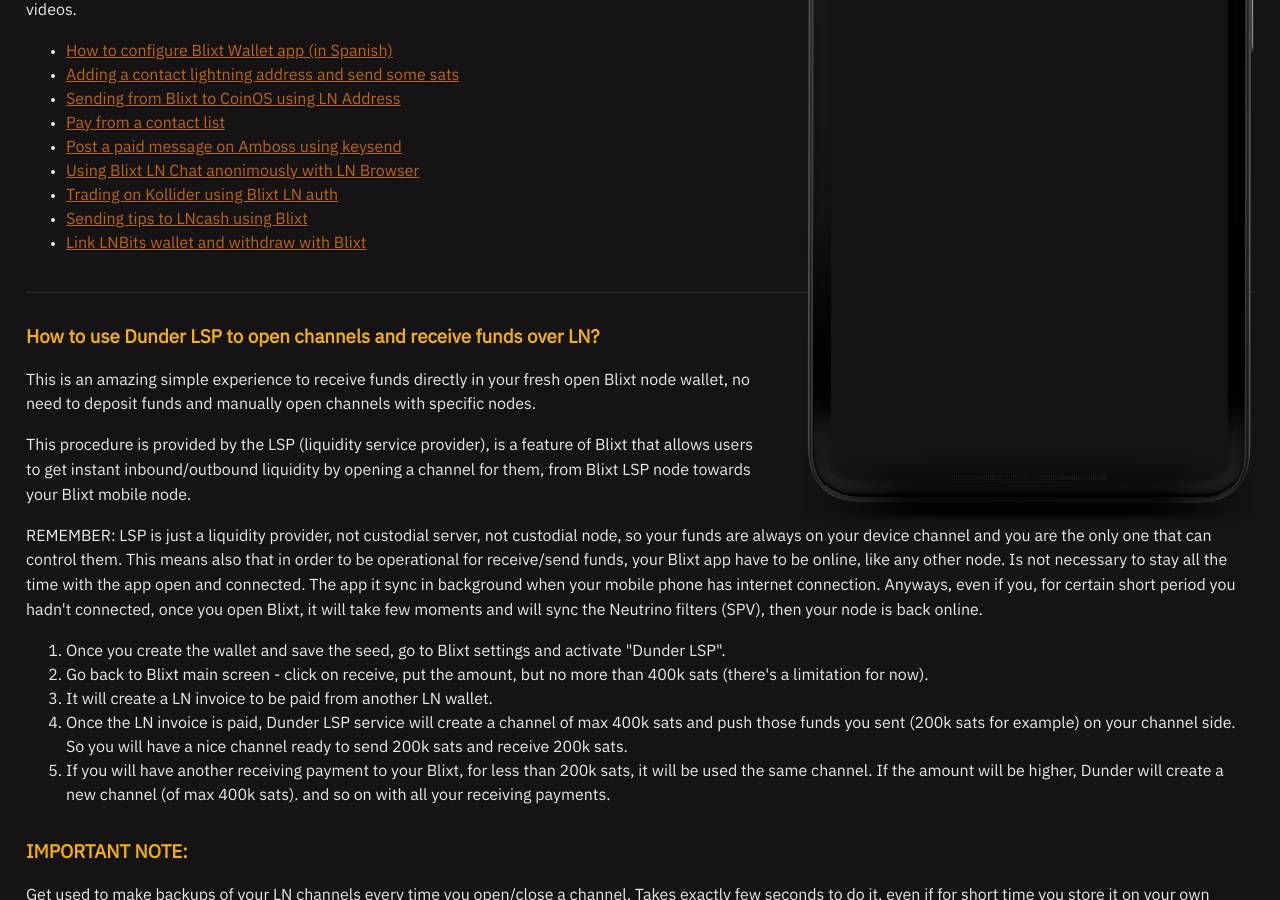
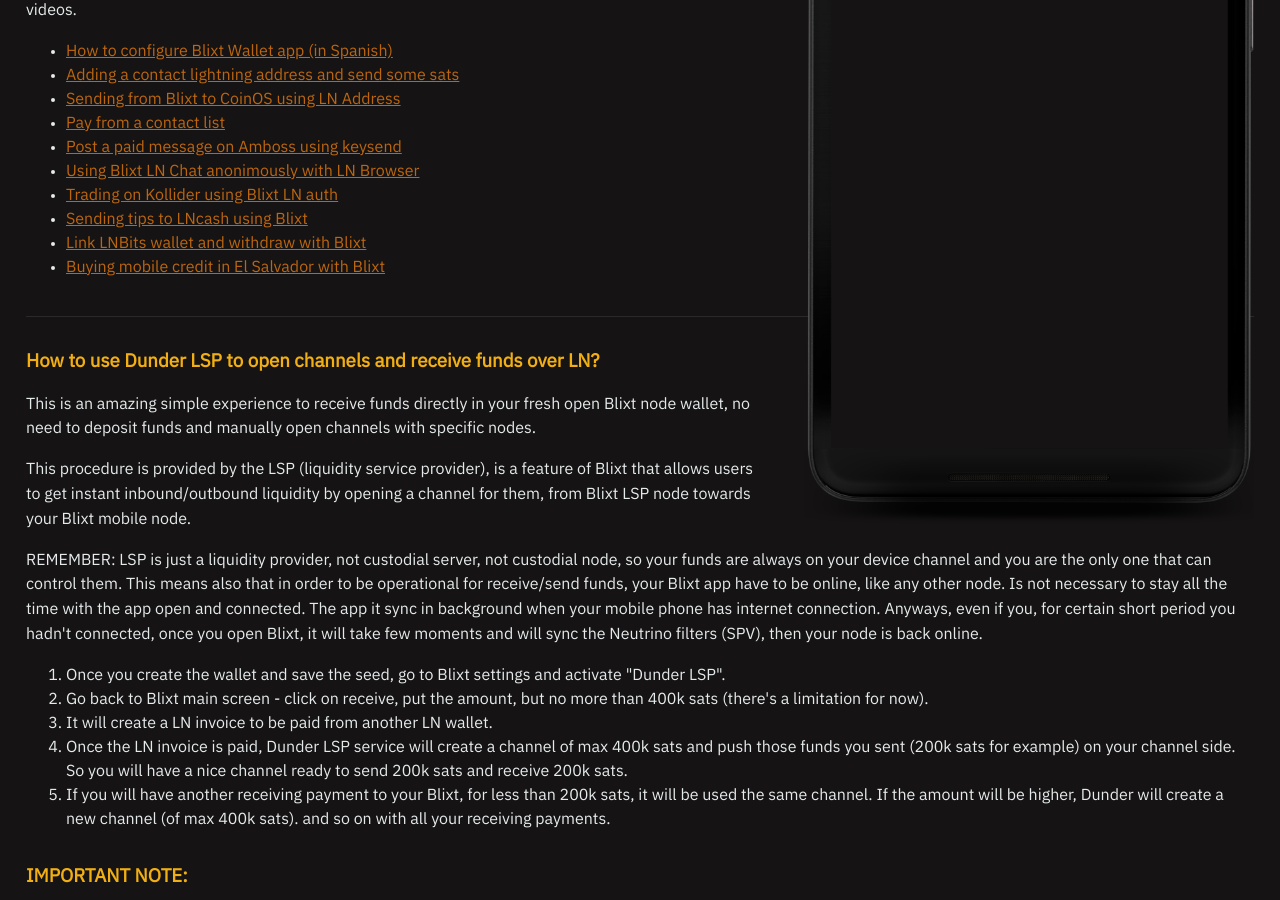
Before and after one commit to BlixtWallet/blixtwallet.github.io, a Jekyll site: the page built from guides.html, in a window 1280 px wide and 900 px high, scrolled down 666 px. Built offline with Jekyll 4.4.1, drawn with Linux system fonts in a browser that asks for light colours; a script that is not in the unit is left out.

Commit message:
Added one more demo video
Add buying mobile credit in ES

```diff
--- a/guides.html
+++ b/guides.html
@@ -53,6 +53,7 @@
     <li><a href="/assets/images/blixt-login-kollider.mp4">Trading on Kollider using Blixt LN auth</a></li>
     <li><a href="/assets/images/blixt-tips-lncash.mp4">Sending tips to LNcash using Blixt</a></li>
     <li><a href="/assets/images/blixt-withdraw-lnbits.mp4">Link LNBits wallet and withdraw with Blixt</a></li>
+    <li><a href="/assets/images/blixt-ES-mobile-credit.mp4">Buying mobile credit in El Salvador with Blixt</a></li>
     </ul>
   </section>
 
```
